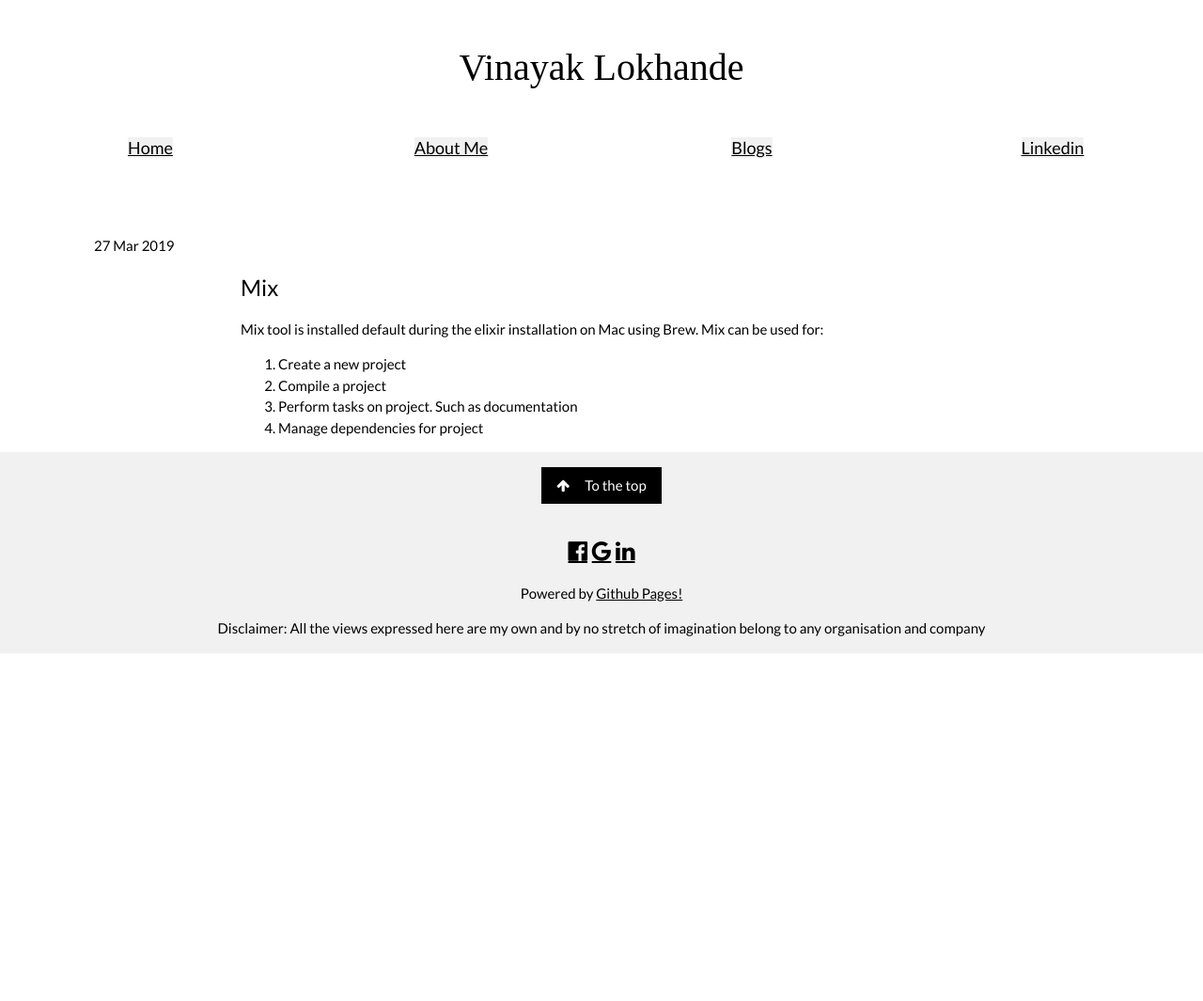
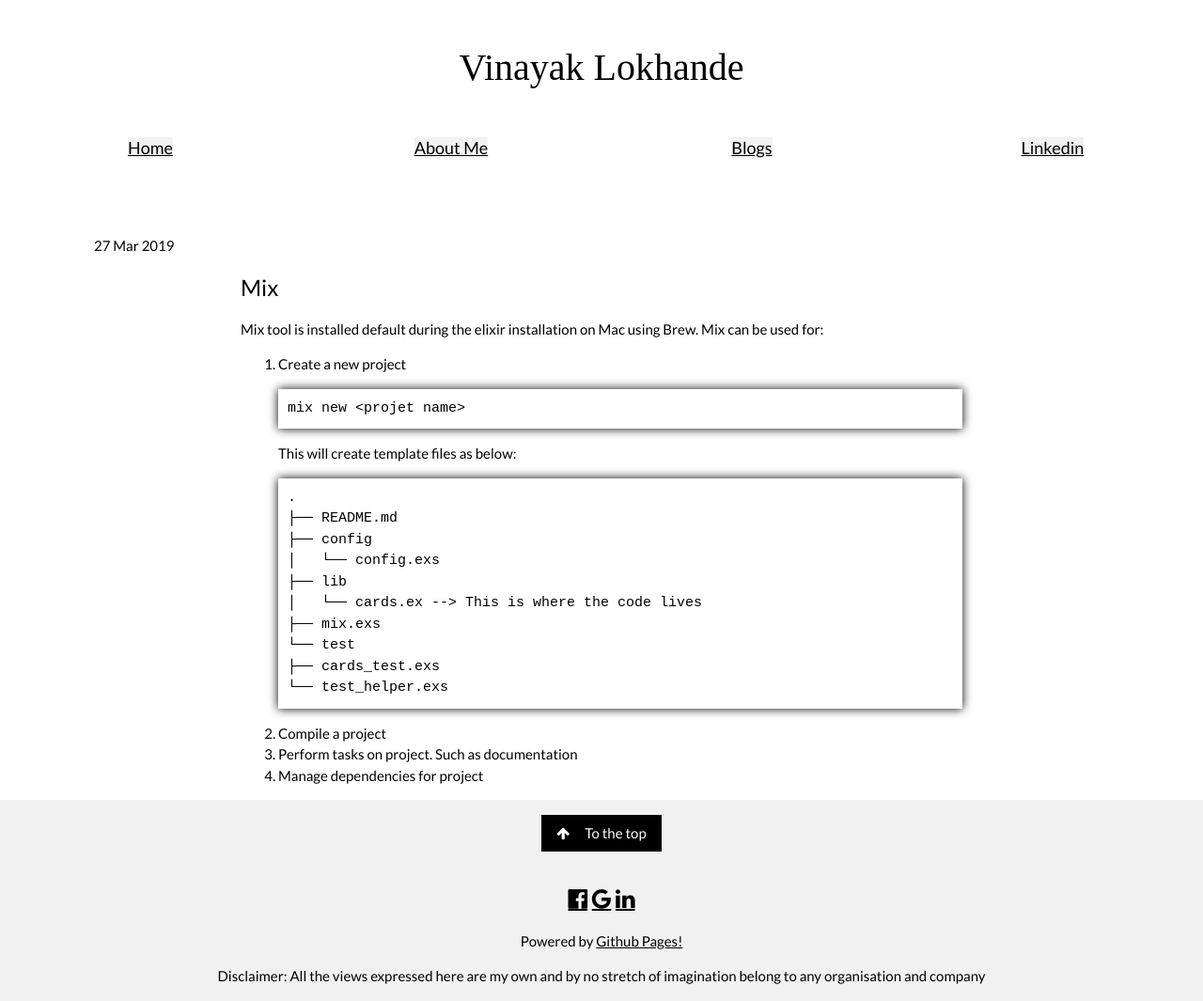
Before and after one commit to vinlok/vinlok.github.io, a Jekyll site: the page built from _posts/2019-03-27-Elixir-mix-tool.md, in a window 1280 px wide and 1065 px high. Shown: the whole window at 94% size. Built offline with Jekyll 4.4.1, drawn with Linux system fonts in a browser that asks for light colours; our own code applies the rules of GitHub Pages for plain Markdown files.

Commit message:
Adding Mix tool details

````diff
--- a/_posts/2019-03-27-Elixir-mix-tool.md
+++ b/_posts/2019-03-27-Elixir-mix-tool.md
@@ -2,6 +2,23 @@
 Mix tool is installed default during the elixir installation on Mac using Brew. Mix can be used for:
 
 1.  Create a new project
+    ```
+    mix new <projet name>
+    ```
+    This will create template files as below:
+```
+.
+├── README.md
+├── config
+│   └── config.exs
+├── lib
+│   └── cards.ex --> This is where the code lives
+├── mix.exs
+└── test
+    ├── cards_test.exs
+    └── test_helper.exs
+```
+
 2. Compile a project
 3. Perform tasks on project. Such as documentation
 4. Manage dependencies for project
````
